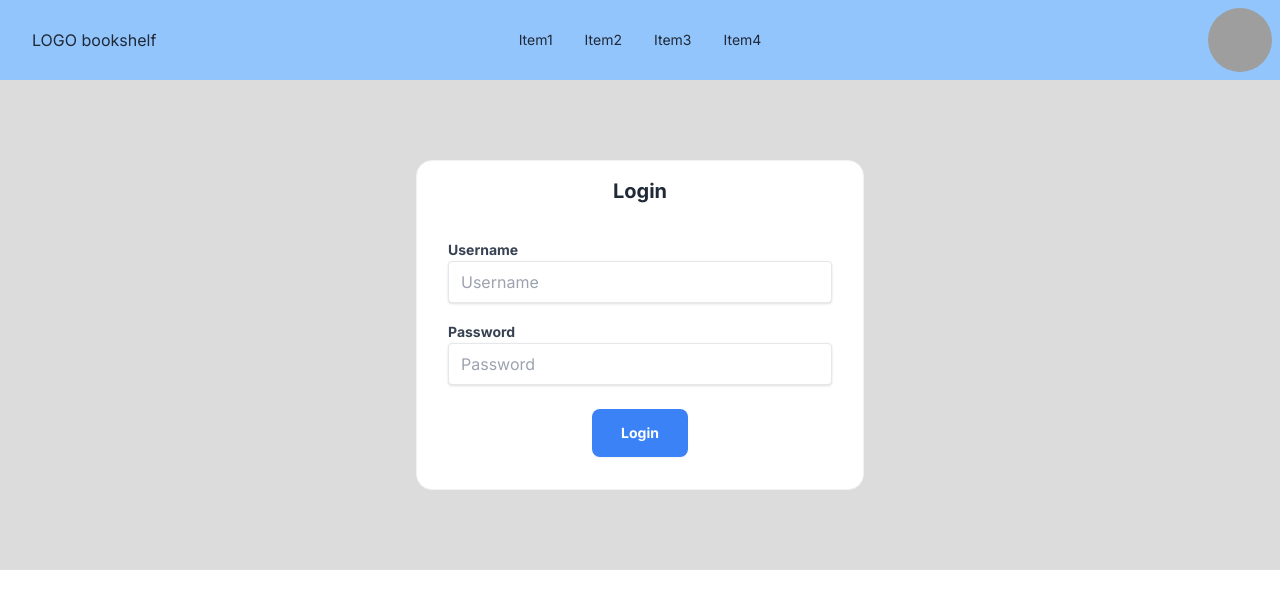
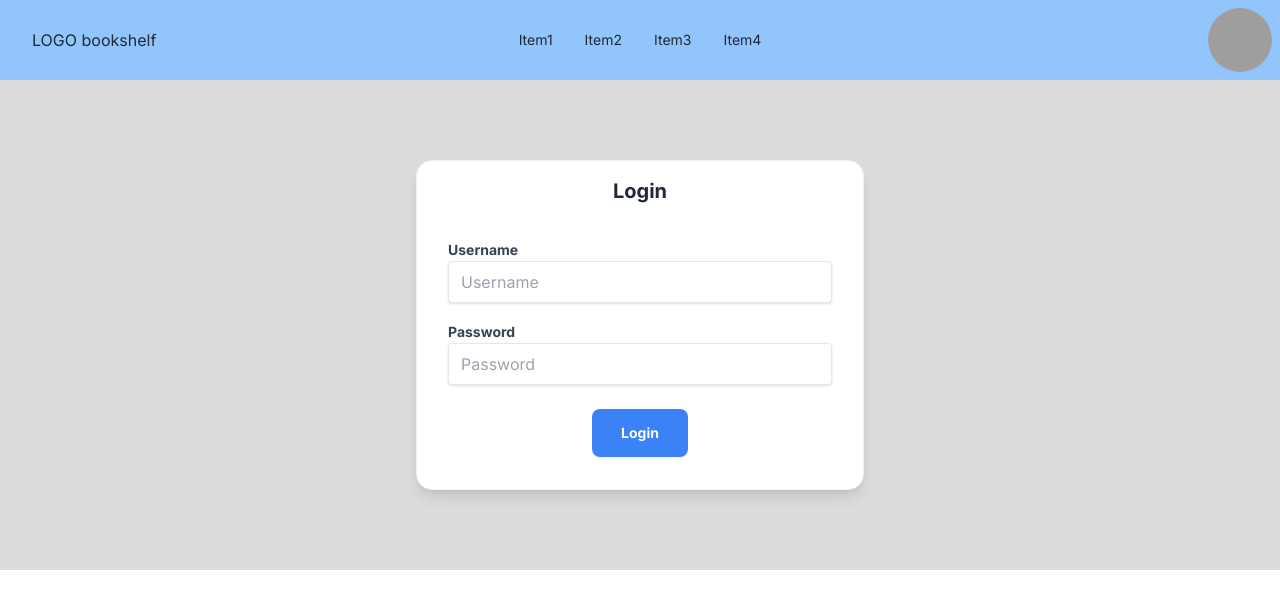
Before and after one commit to RyoyaC/book-library, a Next.js app: page /account/login in a window 1280 px wide. Shown: the top 608 px of the page. Built offline with nearby package versions, Linux system fonts and the light colour scheme; grey boxes are pictures that could not be loaded.

Commit message:
chore: added shadow

```diff
--- a/src/app/account/login/page.tsx
+++ b/src/app/account/login/page.tsx
@@ -3,7 +3,7 @@ import React from "react";
 export default function Page() {
   return (
     <div className="py-20 flex justify-center">
-      <div className="card card-bordered bg-white w-full max-w-md">
+      <div className="card card-bordered bg-white shadow-lg w-full max-w-md">
         <div className="card-title flex justify-center mt-4">
           <p className="font-bold">Login</p>
         </div>
```
